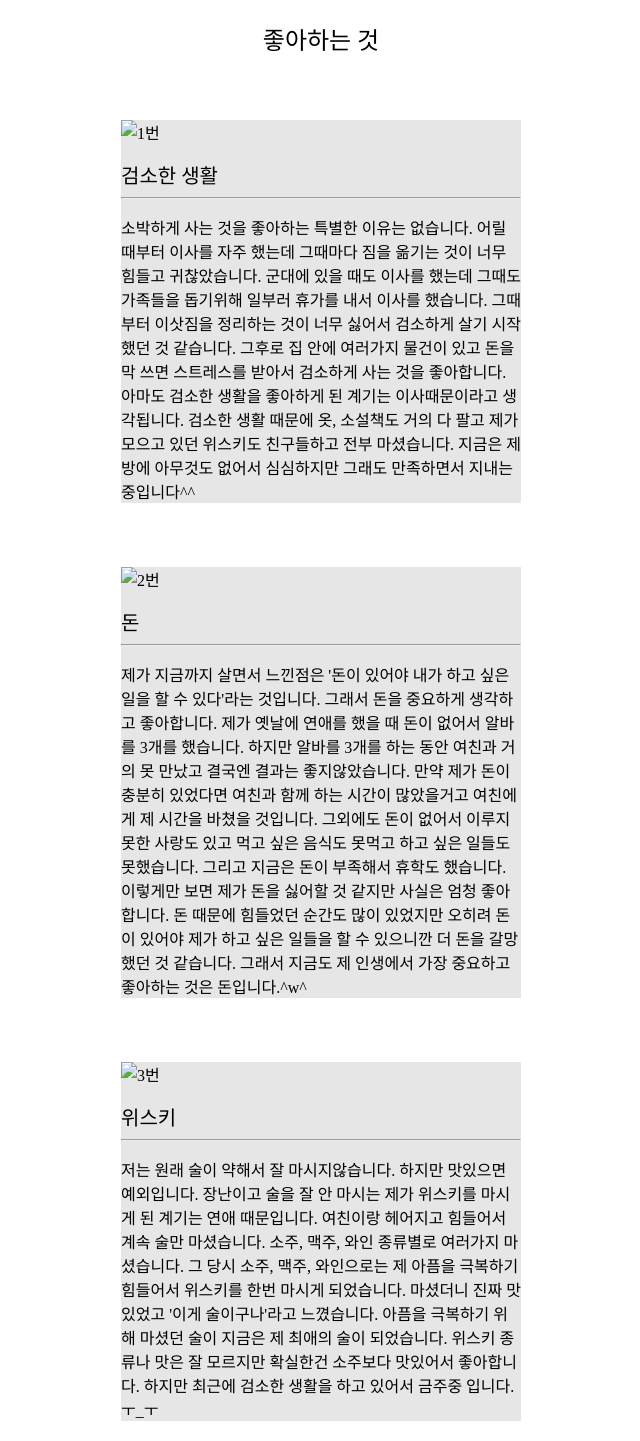
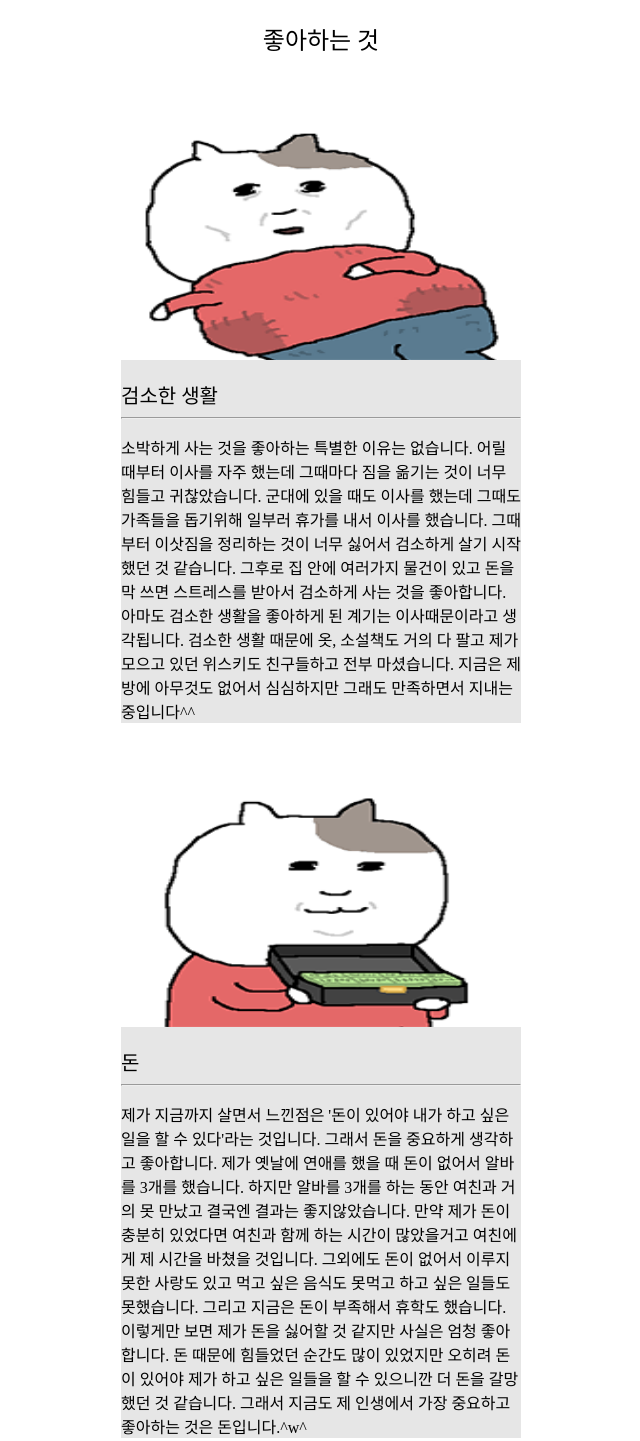
Before and after one commit to LJY8421/LJY, a plain HTML site: page index.html in a window 1280 px wide. Shown: the part 260-1701 px from the top of the page, without its empty margins (319-959 px from the left). Drawn offline with Linux system fonts and the light colour scheme.

Commit message:
Add files via upload

```diff
--- a/index.html
+++ b/index.html
@@ -17,7 +17,7 @@
   <main>
     <h2>좋아하는 것</h2>
     <section>
-      <img src="꼬양이.png" alt="1번" width="400" height="240">
+      <img src="img/꼬양이.png" alt="1번" width="400" height="240">
       <h3>검소한 생활</h3><hr>
       <p>소박하게 사는 것을 좋아하는 특별한 이유는 없습니다. 어릴 때부터 이사를 자주 했는데 그때마다 짐을 옮기는 것이 너무 힘들고 귀찮았습니다.
       군대에 있을 때도 이사를 했는데 그때도 가족들을 돕기위해 일부러 휴가를 내서 이사를 했습니다.
@@ -27,7 +27,7 @@
       그래도 만족하면서 지내는 중입니다^^</p>
     </section>
     <section>
-      <img src="꼬양이2.png" alt="2번" width="400" height="240">
+      <img src="img/꼬양이2.png" alt="2번" width="400" height="240">
       <h3>돈</h3><hr>
       <p>제가 지금까지 살면서 느낀점은 '돈이 있어야 내가 하고 싶은 일을 할 수 있다'라는 것입니다. 그래서 돈을 중요하게 생각하고 좋아합니다.
       제가 옛날에 연애를 했을 때 돈이 없어서 알바를 3개를 했습니다. 하지만 알바를 3개를 하는 동안 여친과 거의 못 만났고 결국엔 결과는 좋지않았습니다.
@@ -39,7 +39,7 @@
       </p>
     </section>
     <section>
-      <img src="꼬양이3.png" alt="3번" width="400" height="240">
+      <img src="img/꼬양이3.png" alt="3번" width="400" height="240">
       <h3>위스키</h3><hr>
       <p>저는 원래 술이 약해서 잘 마시지않습니다. 하지만 맛있으면 예외입니다. 장난이고 술을 잘 안 마시는 제가 위스키를 마시게 된 계기는 연애 때문입니다.
       여친이랑 헤어지고 힘들어서 계속 술만 마셨습니다. 소주, 맥주, 와인 종류별로 여러가지 마셨습니다. 그 당시 소주, 맥주, 와인으로는
```
